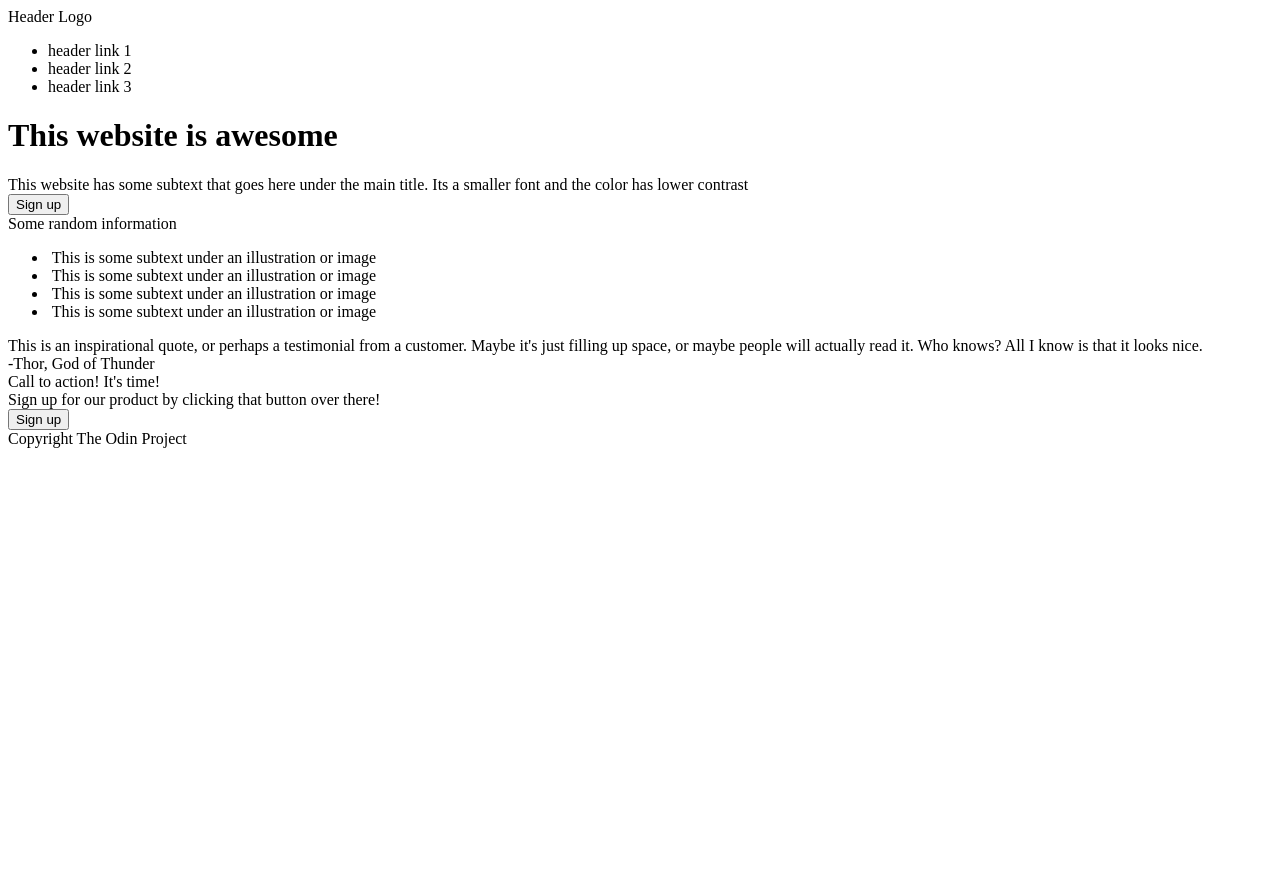
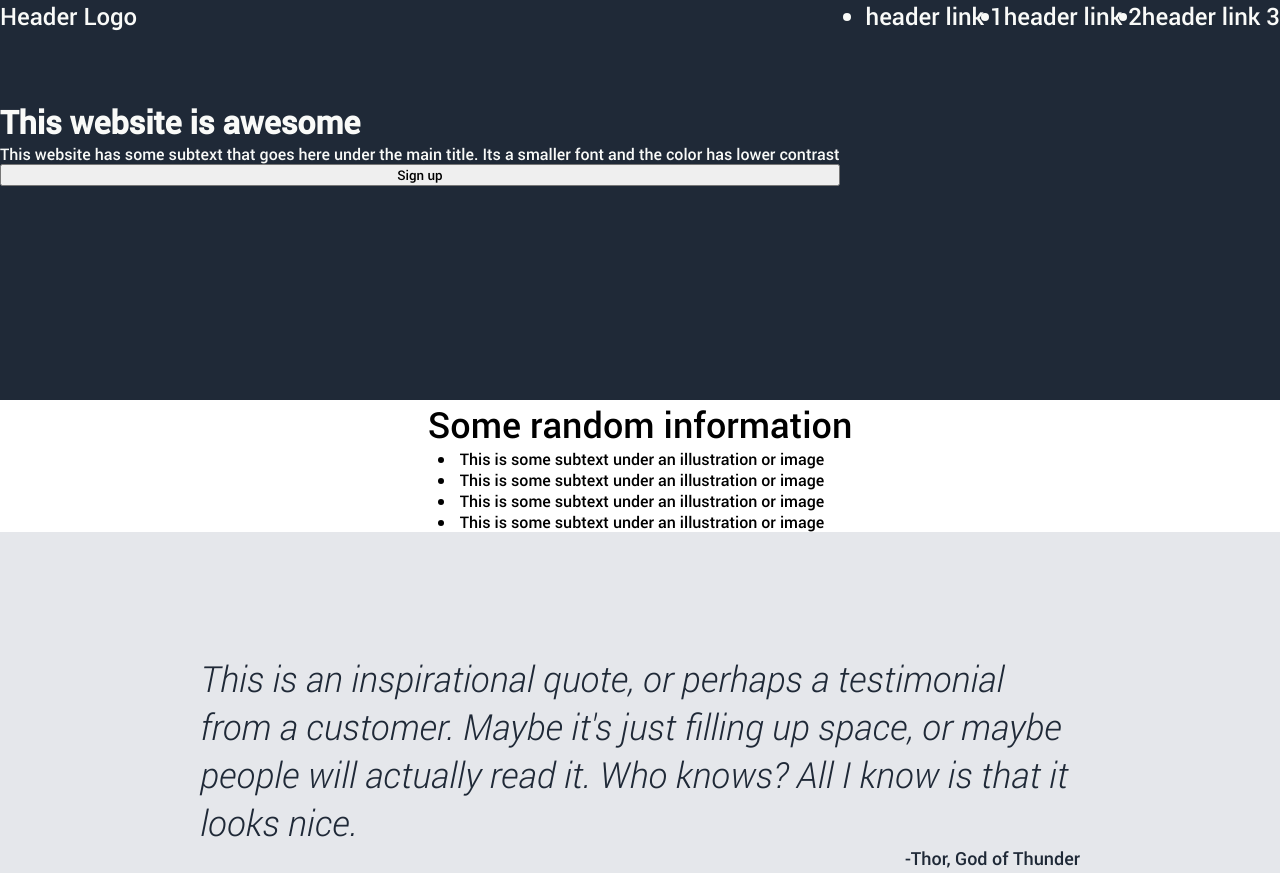
Before and after one commit to YogscastLewis/oden-landing-page, a plain HTML site: page index.html in a window 1280 px wide. Shown: the top 873 px of the page. Before the commit the page ends 800 px from the top, so only its background shows below. Drawn offline with Linux system fonts and the light colour scheme.

Commit message:
Initialise styles
Initial work on styles sheet filled in. Issues pushing to git during latest session, restart required

```diff
--- a/index.html
+++ b/index.html
@@ -8,22 +8,24 @@
     <body>
         <div class="header">
             Header Logo
-            <ul>
+            <ul class="headul">
                 <li><a>header link 1</a></li>
                 <li><a>header link 2</a></li>
                 <li><a>header link 3</a></li>
             </ul>
         </div>
 
-        <div class="Hero">
-            <h1>This website is awesome</h1>
-            <div>This website has some subtext that goes here under the main title. Its a smaller font and the color has lower contrast</div>
-            <button>Sign up</button>
+        <div class="hero">
+            <div class="heroleft">
+                <h1>This website is awesome</h1>
+                <div>This website has some subtext that goes here under the main title. Its a smaller font and the color has lower contrast</div>
+                <button>Sign up</button>
+            </div>
             <img src="" alt="">
         </div>
 
         <div class="info">
-            <div>Some random information</div>
+            <div class="infotitle">Some random information</div>
 
             <ul class="infocards">
                 <li><img> This is some subtext under an illustration or image</li>
@@ -47,7 +49,7 @@
         </div>
 
         <div class="footer">
-            <div>Copyright The Odin Project</div>
+            <div>Copyright © The Odin Project</div>
         </div>
     </body>
 </html>
--- a/style.css
+++ b/style.css
@@ -1,3 +1,87 @@
-p {
-    color: rgb(192, 19, 19);
+@font-face {
+    font-family: roboto;
+    src: url(./fonts/Roboto-Medium.ttf);
 }
+
+@font-face {
+    font-family: robotoli;
+    src: url(./fonts/Roboto-LightItalic.ttf);
+}
+
+* {
+    margin: 0;
+    padding: 0;
+    font-family: roboto;
+}
+
+body{
+    display: flex;
+    flex-direction: column;
+    justify-content: space-between;
+}
+
+.header, .hero, .footer{
+    background-color: #1f2937 ;
+    color: #f9faf8;
+}
+
+.header {
+    height: 100px;
+    display: flex;
+    justify-content: space-between;
+
+    font-size: 24px;
+    flex: 1, 0, auto;
+}
+
+.headul {
+    display: flex;
+}
+
+.hero {
+    display: flex;
+    height: 300px;
+}
+
+.heroleft {
+    display: flex;
+    flex-direction: column;
+}
+
+.quote {
+    background-color: #e5e7eb;
+    height: 300px;
+    display: flex;
+    justify-content: center;
+    flex-direction: column;
+    padding: 80px 200px;
+    align-items: center;
+    color: #1f2937;
+}
+
+.info {
+    display: flex;
+    flex-direction: inherit;
+    align-items: center;
+}
+
+.infotitle {
+    font-size: 36px;
+}
+
+.mainquote {
+    font-size: 36px;
+    font-family: robotoli;
+}
+
+.author {
+    align-self: flex-end;
+    font-size: 18px;
+}
+
+.footer {
+    height: 80px;
+    display: flex;
+    justify-content: center;
+    align-items: center;
+}
```
Also changed, not shown: fonts/Roboto-Black.ttf (added), fonts/Roboto-BlackItalic.ttf (added), fonts/Roboto-Bold.ttf (added), fonts/Roboto-BoldItalic.ttf (added), fonts/Roboto-Italic.ttf (added), fonts/Roboto-Light.ttf (added), fonts/Roboto-LightItalic.ttf (added), fonts/Roboto-Medium.ttf (added), fonts/Roboto-MediumItalic.ttf (added), fonts/Roboto-Regular.ttf (added), fonts/Roboto-Thin.ttf (added), fonts/Roboto-ThinItalic.ttf (added), 1 other file.
